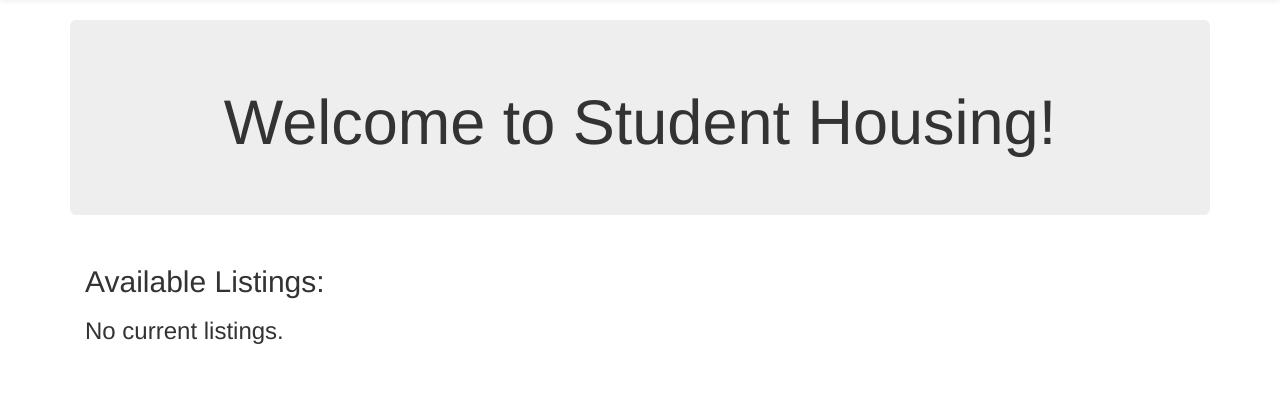
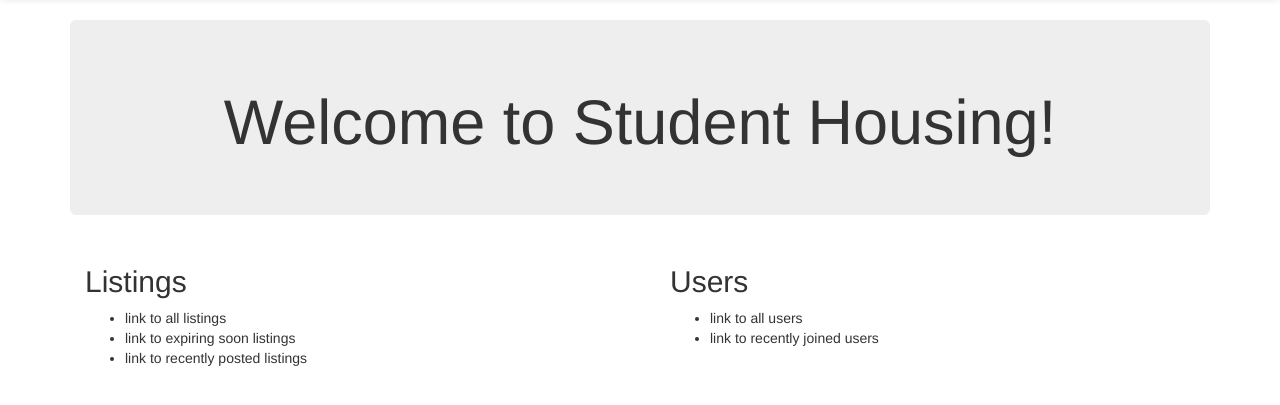
Before and after one commit to ay6xp/cs4501sp17group6, a Django app: page /home/ in a window 1280 px wide. Shown: the part 52-457 px from the top of the page. Run offline with Django 3.2, Linux system fonts and the light colour scheme; data that the repository does not hold is empty; some libraries are stand-ins or nearby versions.

Commit message:
fancier stuff

```diff
--- a/app/web/templates/home/index.html
+++ b/app/web/templates/home/index.html
@@ -10,15 +10,22 @@
   </div>
 
   <div class="content container">
-    <h2>Available Listings:</h2>
-    {% if all_listings %}
-    <ul>
-      {% for listing in all_listings %}
-        <li><a href="listing/{{ listing.id }}/">{{ listing.title }}</a></li>
-      {% endfor %}
+    <div class="row">
+      <div class="col-md-6">
+        <h2>Listings</h2>
+        <ul>
+          <li>link to all listings</li>
+          <li>link to expiring soon listings</li>
+          <li>link to recently posted listings</li>
         </ul>
-    {% else %}
-      <h3>No current listings.</h3>
-    {% endif %}
+      </div>
+      <div class="col-md-6">
+        <h2>Users</h2>
+        <ul>
+          <li>link to all users</li>
+          <li>link to recently joined users</li>
+        </ul>
+      </div>
+    </div>
   </div>
 {% endblock %}
--- a/app/web/templates/home/listing.html
+++ b/app/web/templates/home/listing.html
@@ -6,8 +6,7 @@
 
 {% block content %}
   <div>
-    <h1>Listing: {{ listing.title }}</h1>
-    {#<h2>{{ listing.title }}</h2>#}
+    <h1>{{ listing.title }}</h1>
     <h2>Description: {{ listing.description }}</h2>
       <ul>
           <li>Address: {{ listing.address }}</li>
--- a/app/web/web/views.py
+++ b/app/web/web/views.py
@@ -16,7 +16,6 @@ def index(request):
 
     req = requests.get(_url('listings/')).json()
     all_listings = req['info']
-    print(req['info'])
 
     return render(request, 'home/index.html', {'all_listings': all_listings})
 
```
